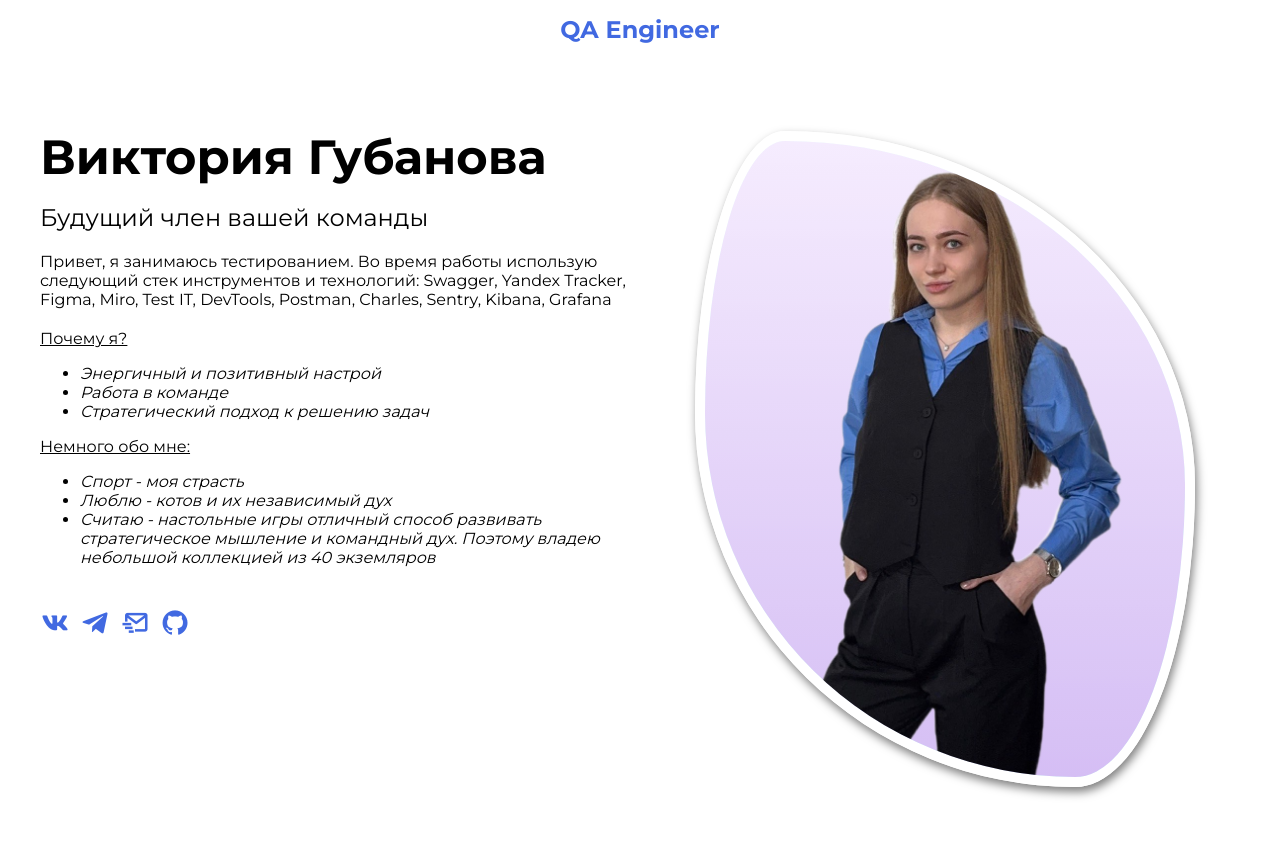
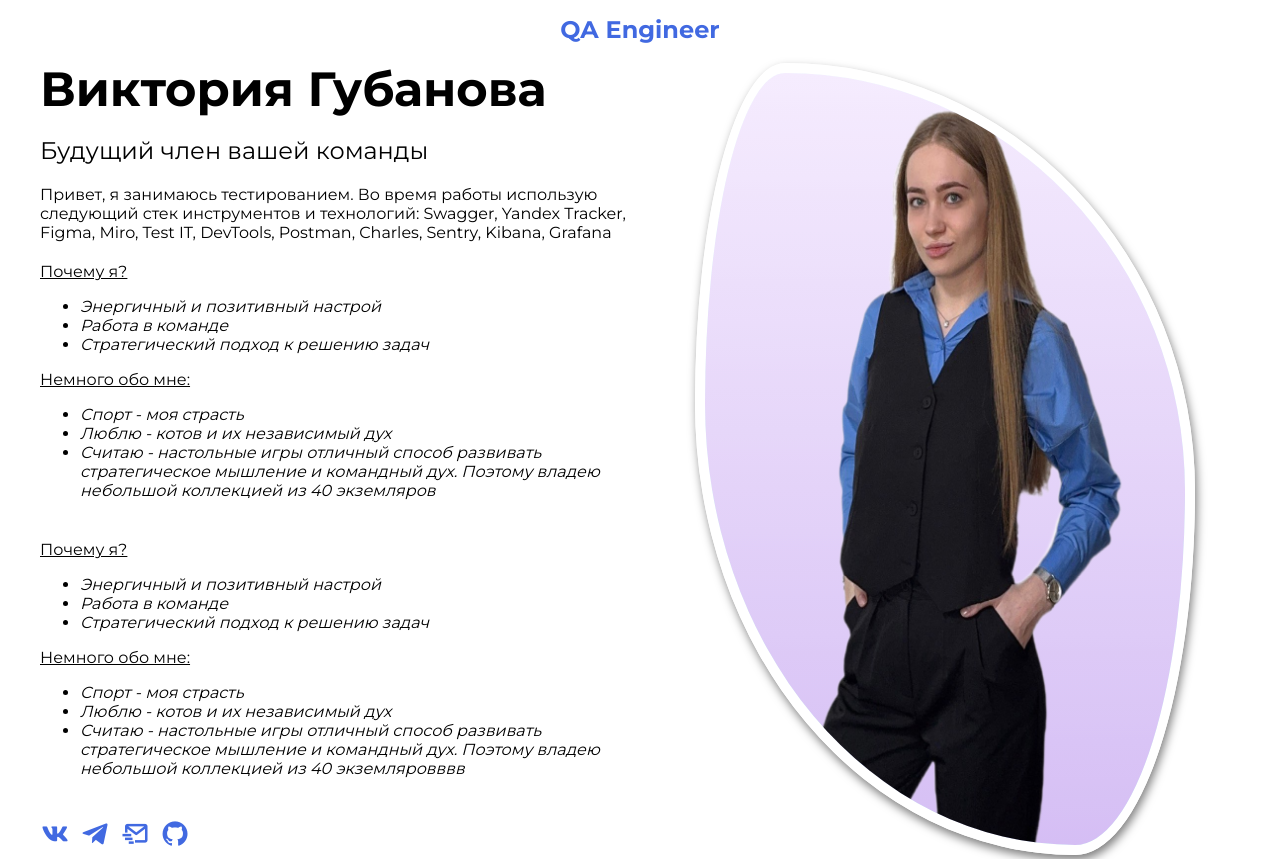
Before and after one commit to ViktoriaGubanova/ViktoriaGubanova.github.io, a plain HTML site: page index.html in a window 1280 px wide. Drawn offline with nearby package versions, Linux system fonts and the light colour scheme.

Commit message:
изменен последний параграф

```diff
--- a/index.html
+++ b/index.html
@@ -45,6 +45,22 @@
           Поэтому владею небольшой коллекцией из 40 экземляров</i></li>
           </ul>
         </p2>
+        <p3 class="hero__description">
+          <u>Почему я?</u>
+          <ul tipe=square>
+          <li><i>Энергичный и позитивный настрой</i></li>
+          <li><i>Работа в команде</i></li>
+          <li><i>Стратегический подход к решению задач</i></li>
+          </ul>
+          <u>Немного обо мне:</u>
+          <ul class="hero__description" tipe=square>
+          <li><i>Спорт - моя страсть</i></li>
+          <li><i>Люблю - котов и их независимый дух</i></li>
+          <li><i>Считаю - настольные игры отличный способ
+           развивать стратегическое мышление и командный дух.
+          Поэтому владею небольшой коллекцией из 40 экземляровввв</i></li>
+          </ul>
+        </p3>
 
         <div class="hero__links">
           <a class="hero__link" href="https://vk.com/viktoria_aleksandrovna_va" target="_blank"><i class='bx bxl-vk'></i></a>
```
